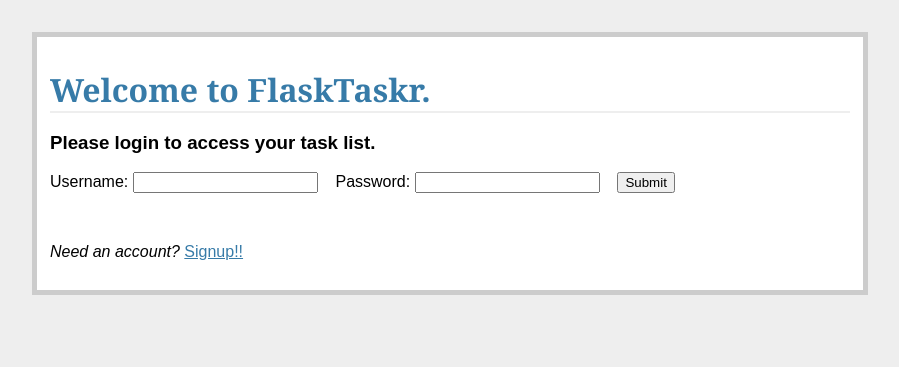
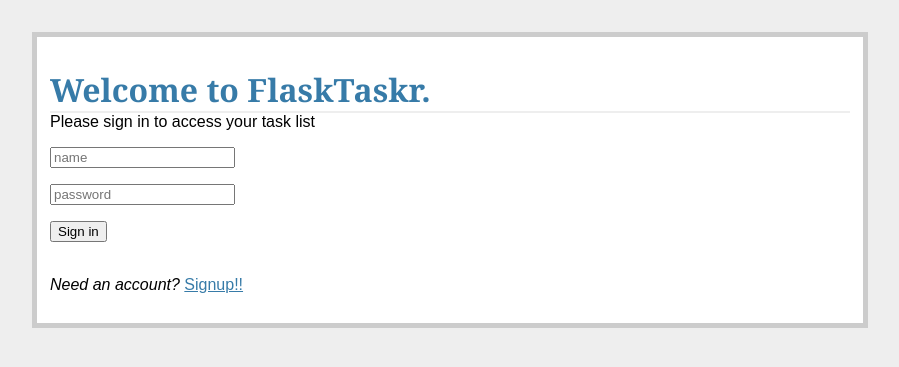
Before and after one commit to Hyvjan/flasktaskr, a Flask app: page / in a window 1280 px wide. Shown: the top 367 px of the page, without its empty margins (190-1089 px from the left). Run offline with Flask 2, Linux system fonts and the light colour scheme.

Commit message:
On page 184. Need to update tasks.html.

```diff
--- a/project/templates/login.html
+++ b/project/templates/login.html
@@ -2,21 +2,34 @@
 {% block content %}
 
 <h1>Welcome to FlaskTaskr.</h1>
-<h3>Please login to access your task list.</h3>
-
-<form method="post" action="/">
-	{{ form.csrf_token }}
+<div class="lead">Please sign in to access your task list</div>
+<form class="form-signin" role="form" method="post" action="/">
+{{ form.csrf_token }}
 	<p>
-		{{ form.name.label }}: {{ form.name }}
-		&nbsp;&nbsp;
-		{{ form.password.label }}: {{ form.password }}
-		&nbsp;&nbsp;
-		<input type="submit" value="Submit">
+	{{ form.name(placeholder="name") }}
+	<span class="error">
+		{% if form.name.errors %}
+			{% for error in form.name.errors %}
+				{{ error }}
+			{% endfor %}
+		{% endif %}
+	</span>
 	</p>
+	<p>
+	{{ form.password(placeholder="password") }}
+	<span class="error">
+	{% if form.password.errors %}
+		{% for error in form.password.errors %}
+			{{ error }}
+		{% endfor %}
+	{% endif %}
+</span>
+</p>
+<button class="btn btn-sm btn-success" type="submit">Sign
+	in</button>
+<br>
+<br>
+<p><em>Need an account? </em><a href="/register">Signup!!</a></p>
 </form>
 
-<br>
-
-<p><em>Need an account? </em><a href="/register">Signup!!</a></p>
-
 {% endblock %}
```
